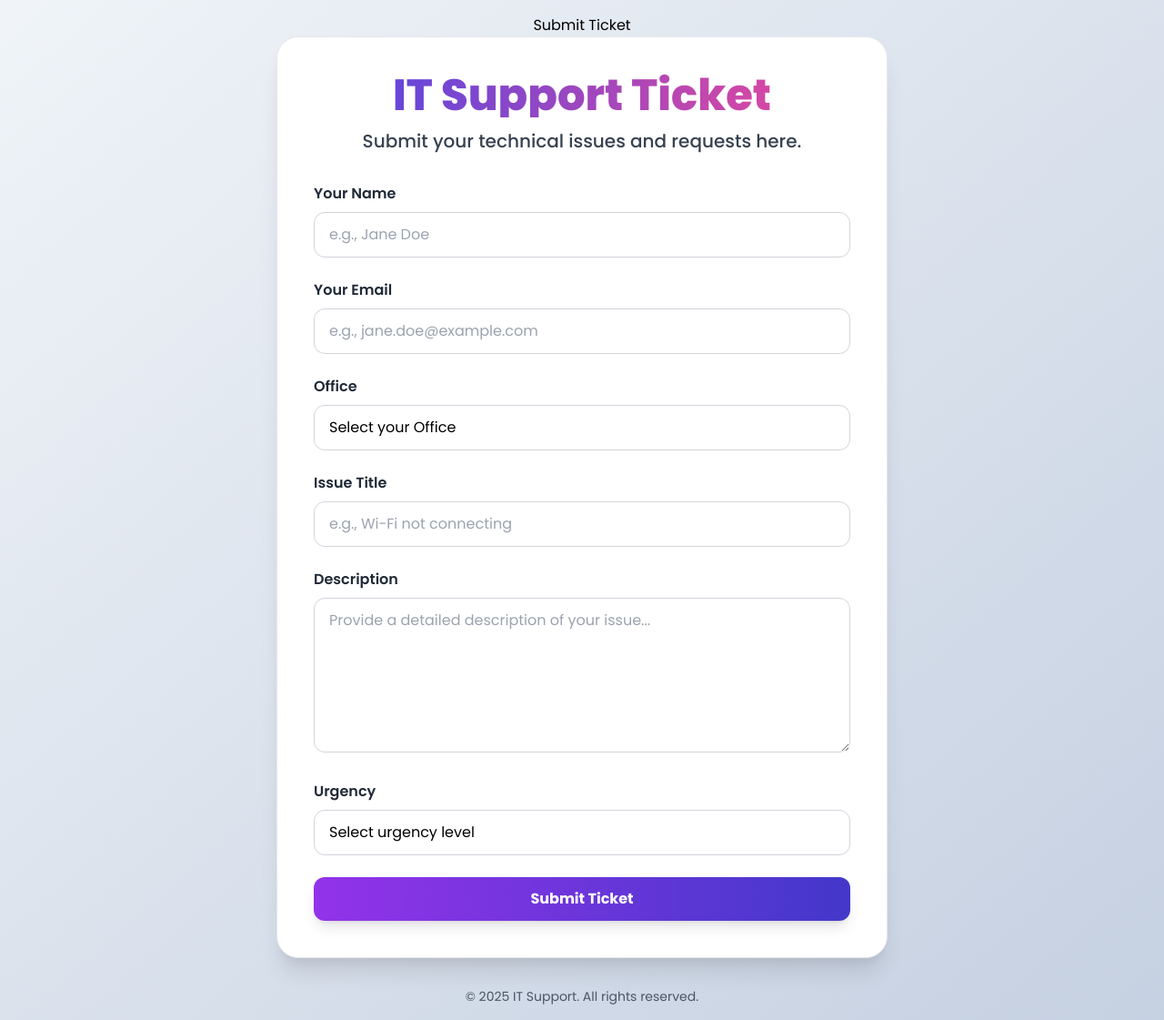
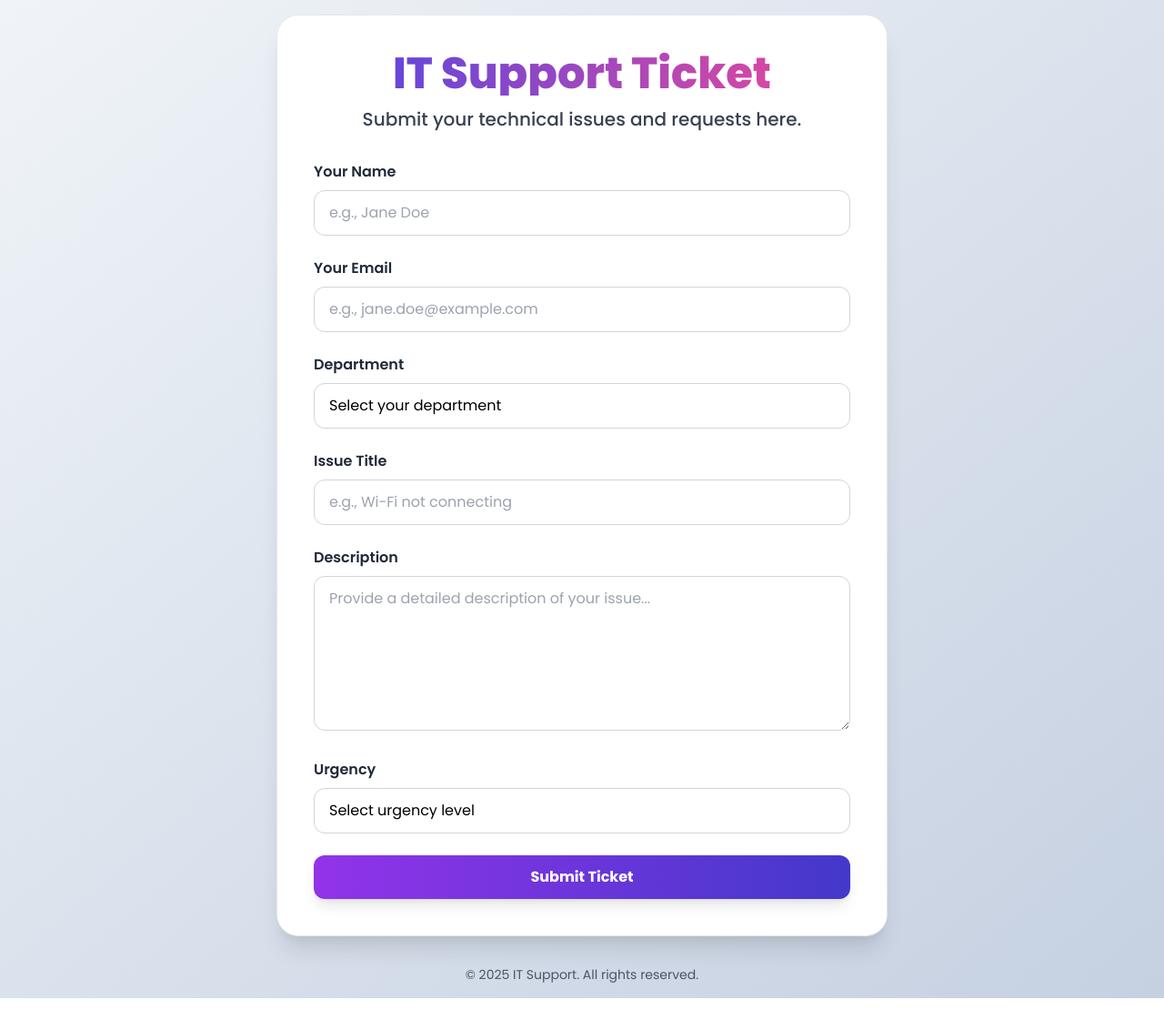
Before and after one commit to ArthurKelvin/techsupport-central, a Flask app: page /new in a window 1280 px wide. Shown: the whole page at 91% size. After the commit the page ends 1097 px from the top, so only its background shows below. Run offline with Flask 3, Linux system fonts and the light colour scheme; some libraries are stand-ins or nearby versions.

Commit message:
Switch to fetch API with JSON for form submission to debug 400 error

```diff
--- a/app.py
+++ b/app.py
@@ -1,25 +1,22 @@
 import os
-from flask import Flask, render_template, request, redirect, url_for, flash
+from flask import Flask, render_template, request, redirect, url_for, flash, jsonify
 from flask_sqlalchemy import SQLAlchemy
 from flask_migrate import Migrate
-from datetime import datetime # Import datetime for explicit timestamp handling if needed
+from datetime import datetime
 
 app = Flask(__name__)
 
 # --- DATABASE CONFIGURATION ---
-# Get the database URL from the environment variable.
-# If it's not set, default to a local SQLite database.
 DATABASE_URL = os.environ.get('DATABASE_URL', 'sqlite:///tickets.db')
-# This replaces the postgres:// protocol with postgresql:// which SQLAlchemy needs.
 if DATABASE_URL.startswith("postgres://"):
     DATABASE_URL = DATABASE_URL.replace("postgres://", "postgresql://", 1)
 
 app.config['SQLALCHEMY_DATABASE_URI'] = DATABASE_URL
-app.config['SQLALCHEMY_TRACK_MODIFICATIONS'] = False # Optional: to suppress a warning
-app.config['SECRET_KEY'] = 'your_super_secret_key_here' # Add a secret key for flash messages
+app.config['SQLALCHEMY_TRACK_MODIFICATIONS'] = False
+app.config['SECRET_KEY'] = os.environ.get('FLASK_SECRET_KEY', 'a_very_secret_and_random_key_for_flash_messages')
 
 db = SQLAlchemy(app)
-migrate = Migrate(app, db) # Initialize Flask-Migrate
+migrate = Migrate(app, db)
 
 # --- DATABASE MODEL ---
 class Ticket(db.Model):
@@ -41,7 +38,6 @@ class Ticket(db.Model):
 # --- Homepage Route ---
 @app.route('/')
 def index():
-    # Redirect users from the homepage to the new ticket form
     return redirect(url_for('new_ticket_route'))
 
 # --- New Ticket Form Route ---
@@ -49,65 +45,73 @@ def index():
 def new_ticket_route():
     return render_template('new_ticket.html')
 
-# --- New Ticket Submission Route ---
-# This route handles the POST request from the new_ticket.html form
+# --- New Ticket Submission Route (Now expecting JSON) ---
 @app.route('/submit_ticket', methods=['POST'])
 def submit_ticket():
-    if request.method == 'POST':
-        try:
-            # Get data from the form using request.form
-            submitter_name = request.form['submitter_name']
-            submitter_email = request.form['submitter_email']
-            department = request.form['department']
-            issue_title = request.form['issue_title']
-            description = request.form['description']
-            urgency = request.form['urgency']
+    # Attempt to get JSON data from the request body
+    data = request.get_json()
 
-            # Create a new Ticket instance
-            new_ticket = Ticket(
-                submitter_name=submitter_name,
-                submitter_email=submitter_email,
-                department=department,
-                issue_title=issue_title,
-                description=description,
-                urgency=urgency,
-                status='Open' # Default status for new tickets
-            )
+    # --- DEBUGGING STEP: Print the raw JSON data received by Flask ---
+    print("--- Received JSON Data ---")
+    print(data)
+    print("--------------------------")
 
-            # Add the new ticket to the database session
-            db.session.add(new_ticket)
-            # Commit the transaction to save the ticket to the database
-            db.session.commit()
+    if not data:
+        print("No JSON data received.")
+        return jsonify({"message": "Invalid JSON or no data provided"}), 400
 
-            # Use flash messages to give feedback to the user
-            flash('Your ticket has been submitted successfully!', 'success')
+    try:
+        # Access data using dictionary keys
+        submitter_name = data.get('submitter_name')
+        submitter_email = data.get('submitter_email')
+        department = data.get('department')
+        issue_title = data.get('issue_title')
+        description = data.get('description')
+        urgency = data.get('urgency')
 
-            # Redirect to a confirmation page or back to the new ticket form
-            # For now, redirecting back to the new ticket form, which will show the flash message
-            return redirect(url_for('new_ticket_route'))
+        # Basic validation for required fields
+        if not submitter_name or not submitter_email or not issue_title or not description or not urgency:
+            missing_fields = []
+            if not submitter_name: missing_fields.append('submitter_name')
+            if not submitter_email: missing_fields.append('submitter_email')
+            if not issue_title: missing_fields.append('issue_title')
+            if not description: missing_fields.append('description')
+            if not urgency: missing_fields.append('urgency')
 
-        except Exception as e:
-            # Rollback the session in case of an error to prevent inconsistent state
-            db.session.rollback()
-            # Log the error for debugging purposes
-            print(f"Error submitting ticket: {e}")
-            # Flash an error message to the user
-            flash(f'An error occurred: {e}', 'error')
-            # Redirect back to the form to allow resubmission or display error
-            return redirect(url_for('new_ticket_route'))
+            error_message = f'Missing required fields: {", ".join(missing_fields)}.'
+            print(error_message) # Log to server console
+            return jsonify({"message": error_message}), 400
 
-# --- Example Route for Listing Tickets (You'll expand on this later) ---
+        new_ticket = Ticket(
+            submitter_name=submitter_name,
+            submitter_email=submitter_email,
+            department=department,
+            issue_title=issue_title,
+            description=description,
+            urgency=urgency,
+            status='Open'
+        )
+
+        db.session.add(new_ticket)
+        db.session.commit()
+
+        # Return a JSON success response
+        return jsonify({"message": "Ticket submitted successfully!"}), 200
+
+    except Exception as e:
+        db.session.rollback()
+        print(f"An unexpected error occurred during ticket submission: {e}")
+        # Return a JSON error response
+        return jsonify({"message": f"Server error: {e}"}), 500
+
+# --- Example Route for Listing Tickets ---
 @app.route('/tickets')
 def list_tickets():
-    # Fetch all tickets from the database
-    # For a real app, you'd add filtering, pagination, etc.
     tickets = Ticket.query.all()
-    return render_template('tickets.html', tickets=tickets) # You'll need to create tickets.html
+    return render_template('tickets.html', tickets=tickets)
 
 # --- Main entry point for running the Flask app ---
 if __name__ == '__main__':
-    # This block is for local development.
-    # On Render, your web server (like Gunicorn) will handle running the app.
     with app.app_context():
-        db.create_all() # Create database tables if they don't exist
-    app.run(debug=True) # Run in debug mode for development
+        db.create_all()
+    app.run(debug=True)
--- a/templates/new_ticket.html
+++ b/templates/new_ticket.html
@@ -9,24 +9,6 @@
     <!-- Google Fonts - Poppins for a modern, clean look -->
     <link href="https://fonts.googleapis.com/css2?family=Poppins:wght@300;400;500;600;700;800&display=swap" rel="stylesheet">
     <style>
-        .banner {
-    position: fixed; /* Sticks to the top */
-    top: -100px; /* Start off-screen */
-    left: 0;
-    right: 0;
-    background-color: #28a745; /* Success Green */
-    color: white;
-    text-align: center;
-    padding: 16px;
-    font-weight: bold;
-    font-size: 18px;
-    transition: top 0.5s ease-in-out; /* The animation */
-    z-index: 1000;
-}
-
-.banner.show {
-    top: 0; /* Slide it into view */
-}
         /* Apply Poppins font to the entire body */
         body {
             font-family: 'Poppins', sans-serif;
@@ -43,79 +25,67 @@
         .custom-shadow {
             box-shadow: 0 20px 25px -5px rgba(0, 0, 0, 0.1), 0 10px 10px -5px rgba(0, 0, 0, 0.04);
         }
+
+        /* Animation for success message */
+        @keyframes slideInFadeIn {
+            from {
+                opacity: 0;
+                transform: translateY(-20px);
+            }
+            to {
+                opacity: 1;
+                transform: translateY(0);
+            }
+        }
+        .animate-slide-in-fade-in {
+            animation: slideInFadeIn 0.5s ease-out forwards;
+        }
+
+        @keyframes fadeOut {
+            from {
+                opacity: 1;
+            }
+            to {
+                opacity: 0;
+            }
+        }
+        .animate-fade-out {
+            animation: fadeOut 0.5s ease-out forwards;
+        }
+
+        /* Loading spinner animation */
+        @keyframes spin {
+            from { transform: rotate(0deg); }
+            to { transform: rotate(360deg); }
+        }
+        .animate-spin {
+            animation: spin 1s linear infinite;
+        }
     </style>
 </head>
 <body class="min-h-screen flex flex-col items-center justify-center p-4">
-<body>
-    <div id="success-banner" class="banner">
-        ✅ Success! Your ticket has been submitted.
+
+    <!-- Flash Messages and Animation Container -->
+    <div id="flash-message-container" class="w-full max-w-2xl mx-auto mb-6">
+        {% with messages = get_flashed_messages(with_categories=true) %}
+            {% if messages %}
+                {% for category, message in messages %}
+                    <div id="flash-message-{{ loop.index }}"
+                         class="p-4 rounded-lg text-lg font-semibold flex items-center justify-between animate-slide-in-fade-in
+                                {% if category == 'success' %}bg-green-500 text-white shadow-lg{% else %}bg-red-500 text-white shadow-lg{% endif %}">
+                        <span>
+                            {% if category == 'success' %}✨ Success!{% else %}⚠️ Error!{% endif %} {{ message }}
+                        </span>
+                        <button onclick="this.closest('.p-4').classList.add('animate-fade-out'); setTimeout(() => this.closest('.p-4').remove(), 500);"
+                                class="ml-4 text-white hover:text-gray-100 focus:outline-none">
+                            <svg class="w-6 h-6" fill="none" stroke="currentColor" viewBox="0 0 24 24" xmlns="http://www.w3.org/2000/svg"><path stroke-linecap="round" stroke-linejoin="round" stroke-width="2" d="M6 18L18 6M6 6l12 12"></path></svg>
+                        </button>
+                    </div>
+                {% endfor %}
+            {% endif %}
+        {% endwith %}
     </div>
 
-    <form id="ticket-form">
-        <button type="submit" id="submit-btn">Submit Ticket</button>
-    </form>
-
-    <script>
-        // Get references to the HTML elements
-const ticketForm = document.getElementById('ticket-form');
-const submitBtn = document.getElementById('submit-btn');
-const successBanner = document.getElementById('success-banner');
-
-// Listen for when the user tries to submit the form
-ticketForm.addEventListener('submit', function(event) {
-    // Prevent the default browser action (page reload)
-    event.preventDefault();
-
-    // --- FIX THE SUBMIT BUTTON ---
-    // 1. Disable the button to prevent double-clicks
-    submitBtn.disabled = true;
-    // 2. Change the text to show it's working
-    submitBtn.textContent = 'Submitting...';
-
-    // --- SUBMIT DATA IN THE BACKGROUND ---
-    const formData = new FormData(ticketForm);
-    const data = Object.fromEntries(formData.entries());
-
-    fetch('/submit', {
-        method: 'POST',
-        headers: {
-            'Content-Type': 'application/json',
-        },
-        body: JSON.stringify(data),
-    })
-    .then(response => response.json())
-    .then(result => {
-        if (result.status === 'success') {
-            // --- SHOW THE ANIMATION ---
-            successBanner.classList.add('show');
-
-            // Hide the banner after a few seconds
-            setTimeout(() => {
-                successBanner.classList.remove('show');
-            }, 5000); // 5 seconds
-
-            // Reset the form and button
-            ticketForm.reset();
-            submitBtn.disabled = false;
-            submitBtn.textContent = 'Submit Another Ticket';
-        } else {
-            // Handle server-side errors
-            alert('An error occurred. Please try again.');
-            submitBtn.disabled = false;
-            submitBtn.textContent = 'Submit Ticket';
-        }
-    })
-    .catch(error => {
-        // Handle network errors
-        console.error('Error:', error);
-        alert('Could not connect to the server. Please try again.');
-        submitBtn.disabled = false;
-        submitBtn.textContent = 'Submit Ticket';
-    });
-});
-        // JavaScript code goes here
-    </script>
-</body>
     <!-- Main Container for the Form -->
     <div class="w-full max-w-2xl bg-white p-8 md:p-10 rounded-3xl custom-shadow transform transition-all duration-300 hover:scale-[1.01] border border-gray-200">
         <!-- Header Section -->
@@ -129,7 +99,8 @@ ticketForm.addEventListener('submit', function(event) {
         </div>
 
         <!-- Form for Ticket Submission -->
-        <form action="/submit_ticket" method="POST" class="space-y-6">
+        <!-- Removed action and method attributes, will handle submission with JS fetch -->
+        <form id="ticketForm" class="space-y-6">
 
             <!-- Submitter Name -->
             <div>
@@ -147,26 +118,19 @@ ticketForm.addEventListener('submit', function(event) {
                        placeholder="e.g., jane.doe@example.com" required>
             </div>
 
-            <!-- Office -->
+            <!-- Department -->
             <div>
-                <label for="office" class="block text-gray-800 text-base font-semibold mb-2">Office</label>
-                <select id="office" name="office"
+                <label for="department" class="block text-gray-800 text-base font-semibold mb-2">Department</label>
+                <select id="department" name="department"
                         class="w-full px-4 py-3 rounded-xl border border-gray-300 bg-white appearance-none focus:border-indigo-500 transition duration-200 ease-in-out"
                         required>
-                    <option value="">Select your Office</option>
+                    <option value="">Select your department</option>
                     <option value="IT">IT</option>
                     <option value="HR">Human Resources</option>
-                    <option value="EIB">EIB</option>
-                    <option value="Registry">Registry</option>
-                    <option value="Accounts">Accounts</option>
-                    <option value="Child Labour">Child Labour</option>
-                    <option value="Employment and Migration">Employment and Migration</option>
-                    <option value="Industrial Relations">Industrial Relations</option>
-                    <option value="Legal">Legal</option>
-                    <option value="Planning and Monitoring">Planning and Monitoring</option>
-                    <option value="Procurement">Procurement</option>
-                    <option value="Client Service">Client Service</option>
-                    <option value="CLO">CLO</option>
+                    <option value="Finance">Finance</option>
+                    <option value="Marketing">Marketing</option>
+                    <option value="Operations">Operations</option>
+                    <option value="Other">Other</option>
                 </select>
             </div>
 
@@ -201,9 +165,13 @@ ticketForm.addEventListener('submit', function(event) {
             </div>
 
             <!-- Submit Button -->
-            <button type="submit"
-                    class="w-full bg-gradient-to-r from-purple-600 to-indigo-700 hover:from-purple-700 hover:to-indigo-800 text-white font-bold py-3 px-6 rounded-xl shadow-lg hover:shadow-xl transition-all duration-300 transform hover:-translate-y-1 focus:outline-none focus:ring-4 focus:ring-purple-300">
-                Submit Ticket
+            <button type="submit" id="submitButton"
+                    class="w-full bg-gradient-to-r from-purple-600 to-indigo-700 hover:from-purple-700 hover:to-indigo-800 text-white font-bold py-3 px-6 rounded-xl shadow-lg hover:shadow-xl transition-all duration-300 transform hover:-translate-y-1 focus:outline-none focus:ring-4 focus:ring-purple-300 flex items-center justify-center">
+                <span id="buttonText">Submit Ticket</span>
+                <svg id="loadingSpinner" class="animate-spin h-5 w-5 text-white ml-3 hidden" xmlns="http://www.w3.org/2000/svg" fill="none" viewBox="0 0 24 24">
+                    <circle class="opacity-25" cx="12" cy="12" r="10" stroke="currentColor" stroke-width="4"></circle>
+                    <path class="opacity-75" fill="currentColor" d="M4 12a8 8 0 018-8V0C5.373 0 0 5.373 0 12h4zm2 5.291A7.962 7.962 0 014 12H0c0 3.042 1.135 5.824 3 7.938l3-2.647z"></path>
+                </svg>
             </button>
         </form>
     </div>
@@ -212,17 +180,99 @@ ticketForm.addEventListener('submit', function(event) {
     <footer class="mt-8 text-gray-600 text-sm text-center">
         <p>&copy; 2025 IT Support. All rights reserved.</p>
     </footer>
-<!-- In new_ticket.html, place this where you want messages to appear -->
-{% with messages = get_flashed_messages(with_categories=true) %}
-  {% if messages %}
-    <div class="w-full max-w-2xl mx-auto mt-4">
-      {% for category, message in messages %}
-        <div class="p-3 mb-3 rounded-lg text-white {% if category == 'success' %}bg-green-500{% else %}bg-red-500{% endif %}">
-          {{ message }}
-        </div>
-      {% endfor %}
-    </div>
-  {% endif %}
-{% endwith %}
+
+    <script>
+        // Function to display a flash message
+        function displayFlashMessage(message, category) {
+            const container = document.getElementById('flash-message-container');
+            const messageDiv = document.createElement('div');
+            const uniqueId = 'flash-message-' + Date.now(); // Ensure unique ID
+            messageDiv.id = uniqueId;
+            messageDiv.className = `p-4 rounded-lg text-lg font-semibold flex items-center justify-between animate-slide-in-fade-in shadow-lg ${category === 'success' ? 'bg-green-500 text-white' : 'bg-red-500 text-white'}`;
+            messageDiv.innerHTML = `
+                <span>
+                    ${category === 'success' ? '✨ Success!' : '⚠️ Error!'} ${message}
+                </span>
+                <button onclick="this.closest('.p-4').classList.add('animate-fade-out'); setTimeout(() => this.closest('.p-4').remove(), 500);"
+                        class="ml-4 text-white hover:text-gray-100 focus:outline-none">
+                    <svg class="w-6 h-6" fill="none" stroke="currentColor" viewBox="0 0 24 24" xmlns="http://www.w3.org/2000/svg"><path stroke-linecap="round" stroke-linejoin="round" stroke-width="2" d="M6 18L18 6M6 6l12 12"></path></svg>
+                </button>
+            `;
+            container.prepend(messageDiv); // Add to the top
+
+            // Auto-hide after 5 seconds
+            setTimeout(() => {
+                messageDiv.classList.add('animate-fade-out');
+                messageDiv.addEventListener('animationend', () => {
+                    messageDiv.remove();
+                }, { once: true });
+            }, 5000);
+        }
+
+        // Handle form submission via Fetch API
+        document.getElementById('ticketForm').addEventListener('submit', async function(event) {
+            event.preventDefault(); // Prevent default form submission
+
+            const submitButton = document.getElementById('submitButton');
+            const buttonText = document.getElementById('buttonText');
+            const loadingSpinner = document.getElementById('loadingSpinner');
+
+            // Show loading state
+            submitButton.disabled = true;
+            buttonText.textContent = 'Submitting...';
+            loadingSpinner.classList.remove('hidden');
+
+            const formData = new FormData(this); // Get form data
+            const data = {};
+            for (let [key, value] of formData.entries()) {
+                data[key] = value;
+            }
+
+            try {
+                const response = await fetch('/submit_ticket', {
+                    method: 'POST',
+                    headers: {
+                        'Content-Type': 'application/json', // Explicitly send as JSON
+                    },
+                    body: JSON.stringify(data) // Convert data to JSON string
+                });
+
+                // Flask's flash messages are handled by redirect, but with fetch, we get a direct response.
+                // We'll check the status and display our own client-side flash message.
+                if (response.ok) { // Status 200-299
+                    // If Flask redirects, response.ok will still be true for 302.
+                    // We need to read the response text to see if it's a flash message or a redirect.
+                    // For simplicity, we'll assume a successful fetch means the ticket was processed.
+                    displayFlashMessage('Your ticket has been submitted successfully!', 'success');
+                    this.reset(); // Clear the form on success
+                } else {
+                    const errorData = await response.json(); // Assuming Flask sends JSON errors
+                    displayFlashMessage(errorData.message || 'An unexpected error occurred.', 'error');
+                }
+            } catch (error) {
+                console.error('Fetch error:', error);
+                displayFlashMessage('Network error or server unreachable. Please try again.', 'error');
+            } finally {
+                // Hide loading state
+                submitButton.disabled = false;
+                buttonText.textContent = 'Submit Ticket';
+                loadingSpinner.classList.add('hidden');
+            }
+        });
+
+        // Auto-hide existing flash messages (from server-side flashes if any)
+        document.addEventListener('DOMContentLoaded', function() {
+            const serverFlashMessages = document.querySelectorAll('[id^="flash-message-"]');
+            serverFlashMessages.forEach(message => {
+                setTimeout(() => {
+                    message.classList.add('animate-fade-out');
+                    message.addEventListener('animationend', () => {
+                        message.remove();
+                    }, { once: true });
+                }, 5000);
+            });
+        });
+    </script>
+
 </body>
 </html>
```
